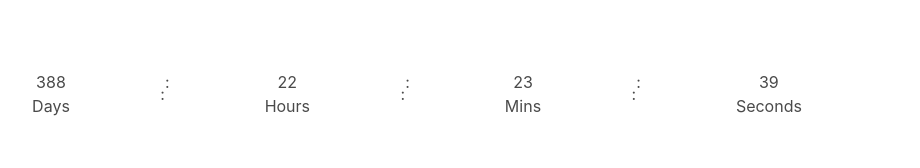
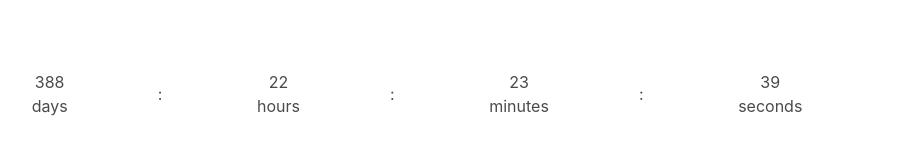
Before and after one commit to NicolaL95/tournament-of-power-r-l, a React (Create React App) app: page / in a window 1280 px wide. Shown: the part 1335-1503 px from the top of the page, without its empty margins (223-1143 px from the left). Built offline with nearby package versions, Linux system fonts and the light colour scheme.

Commit message:
add clean code

```diff
--- a/src/components/Countdown.jsx
+++ b/src/components/Countdown.jsx
@@ -10,16 +10,10 @@ const ExpiredCountdown = () => {
   );
 };
 
-const ShowCountdown = ({ days, hours, minutes, seconds }) => {
+const ShowCountdown = (props) => {
   return (
     <div className="container is-flex p-6">
-        <DisplayValues value={days} type={'Days'} />
-        <p>:</p>
-        <DisplayValues value={hours} type={'Hours'} />
-        <p>:</p>
-        <DisplayValues value={minutes} type={'Mins'} />
-        <p>:</p>
-        <DisplayValues value={seconds} type={'Seconds'} />
+     {Object.keys(props).map(key => <DisplayValues value={props[key]} type={key}/>)}
     </div>
   );
 };
--- a/src/components/DisplayValues.jsx
+++ b/src/components/DisplayValues.jsx
@@ -1,5 +1,5 @@
 import React from 'react';
-import "./DateTimeDisplay.css"
+import "./DisplayValues.css"
 
 export default function DisplayValues ({ value, type }) {
   return (
```
Also changed, not shown: src/components/DisplayValues.css (renamed from src/components/DateTimeDisplay.css).
